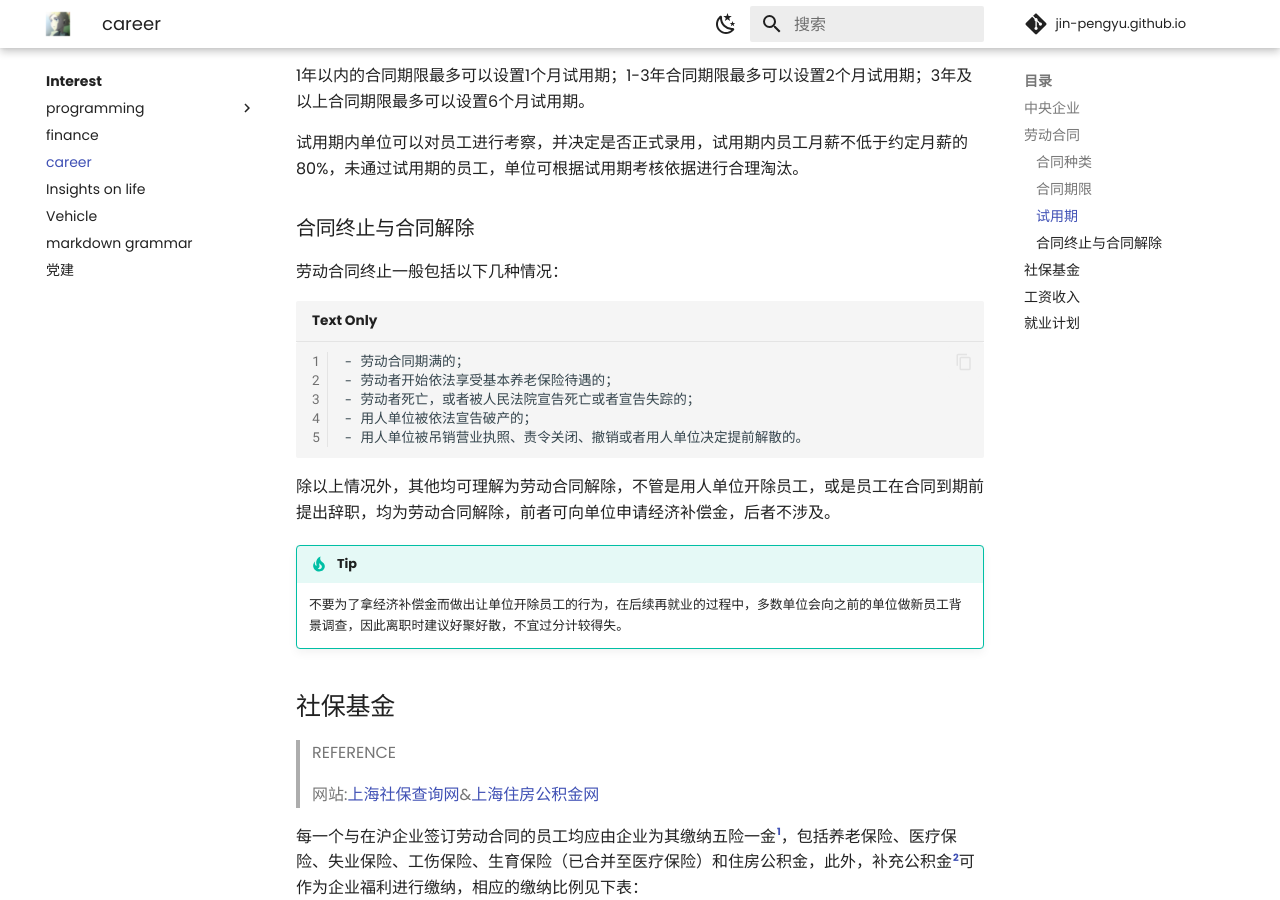
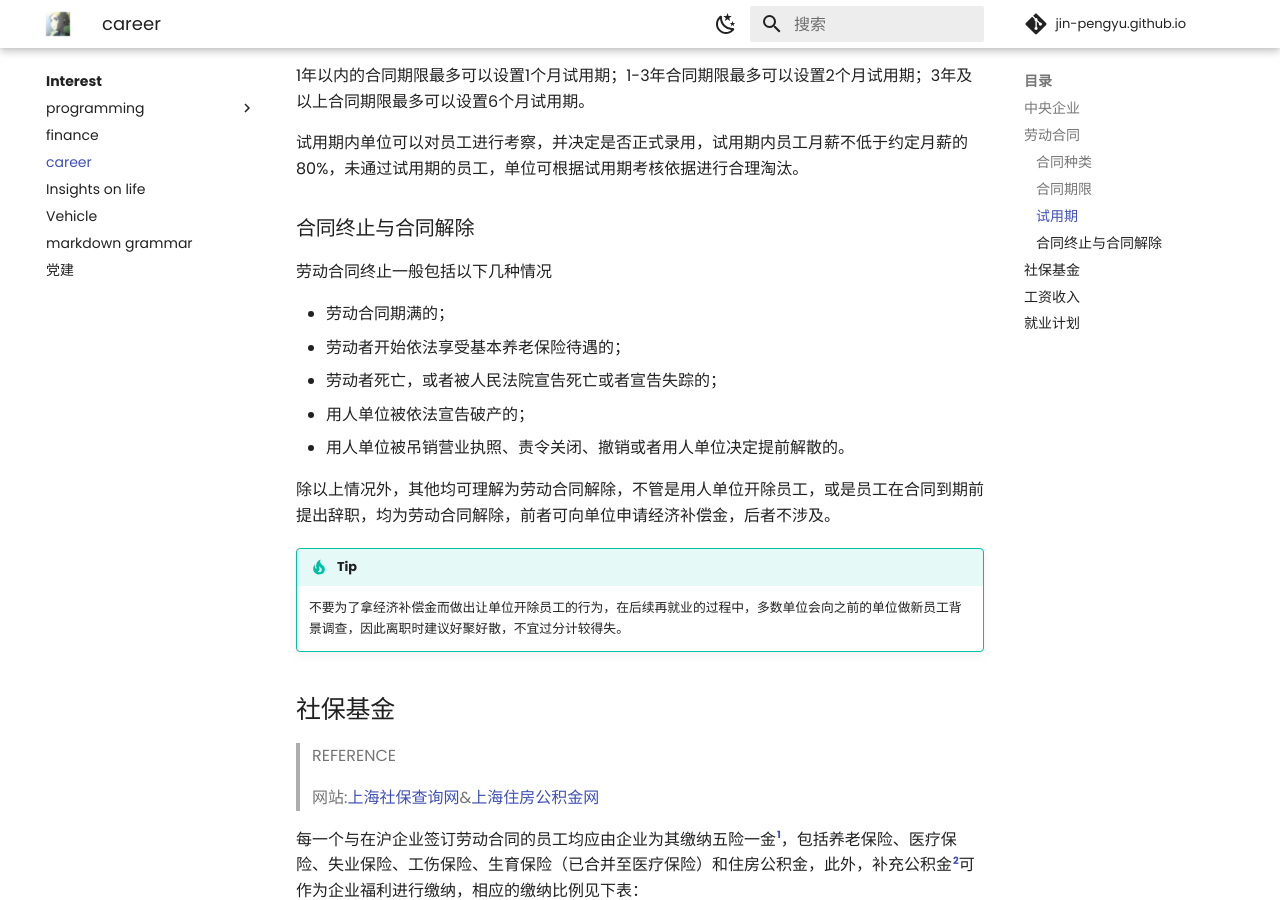
Before and after one commit to Pengyu-Jin/Pengyu-Jin.github.io, an MkDocs documentation site: the page built from docs/interest/career/career.md, in a window 1280 px wide and 900 px high, scrolled down 1248 px. Built offline with MkDocs 1.6.1 and Material for MkDocs 9.7.7, drawn with Linux system fonts in a browser that asks for light colours; comment, search, counter and statistics services are not loaded.

Commit message:
career20240624-test1

```diff
--- a/docs/interest/career/career.md
+++ b/docs/interest/career/career.md
@@ -33,13 +33,14 @@
 试用期内单位可以对员工进行考察，并决定是否正式录用，试用期内员工月薪不低于约定月薪的80%，未通过试用期的员工，单位可根据试用期考核依据进行合理淘汰。
 
 ### 合同终止与合同解除
-劳动合同终止一般包括以下几种情况：
-
-    - 劳动合同期满的；
-    - 劳动者开始依法享受基本养老保险待遇的；
-    - 劳动者死亡，或者被人民法院宣告死亡或者宣告失踪的；
-    - 用人单位被依法宣告破产的；
-    - 用人单位被吊销营业执照、责令关闭、撤销或者用人单位决定提前解散的。
+劳动合同终止一般包括以下几种情况
+<ul>
+<li>劳动合同期满的；</li>
+<li>劳动者开始依法享受基本养老保险待遇的；</li>
+<li>劳动者死亡，或者被人民法院宣告死亡或者宣告失踪的；</li>
+<li>用人单位被依法宣告破产的；</li>
+<li>用人单位被吊销营业执照、责令关闭、撤销或者用人单位决定提前解散的。</li>
+</ul>
 
 除以上情况外，其他均可理解为劳动合同解除，不管是用人单位开除员工，或是员工在合同到期前提出辞职，均为劳动合同解除，前者可向单位申请经济补偿金，后者不涉及。
 
```
